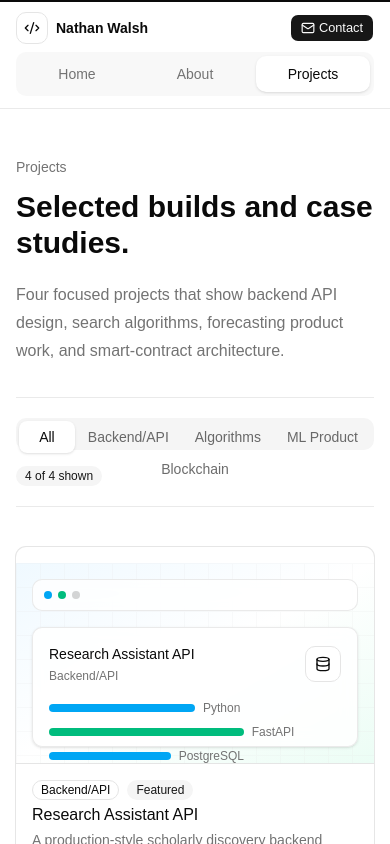
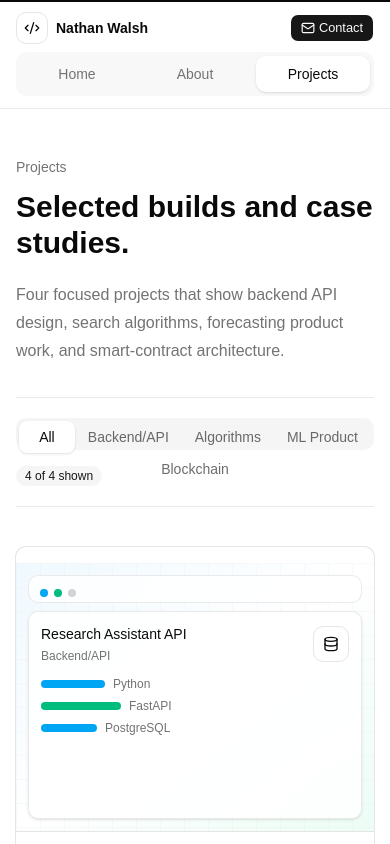
Before and after one commit to NathanWalash/portfolio, a React (Vite) app: page /projects in a window 390 px wide. Shown: the top 844 px of the page. Built offline with nearby package versions, Linux system fonts and the light colour scheme.

Commit message:
polish: add seo crawl files and mobile visual fixes

```diff
--- a/index.html
+++ b/index.html
@@ -9,6 +9,9 @@
       name="description"
       content="Nathan Walsh, full-stack developer and software engineer, building practical web apps with React, TypeScript, APIs, and reliable delivery workflows."
     />
+    <meta name="author" content="Nathan Walsh" />
+    <meta name="robots" content="index, follow" />
+    <link rel="canonical" href="https://www.nathanwalsh.me/" />
     <meta name="theme-color" content="#111827" />
     <meta property="og:title" content="Nathan Walsh | Full-Stack Developer" />
     <meta
@@ -16,6 +19,28 @@
       content="Developer portfolio for Nathan Walsh, focused on practical web apps, APIs, projects, and software engineering habits."
     />
     <meta property="og:type" content="website" />
+    <meta property="og:url" content="https://www.nathanwalsh.me/" />
+    <script type="application/ld+json">
+      {
+        "@context": "https://schema.org",
+        "@type": "Person",
+        "name": "Nathan Walsh",
+        "jobTitle": "Full-Stack Developer and Software Engineer",
+        "sameAs": [
+          "https://github.com/NathanWalash",
+          "https://www.linkedin.com/in/nathan-walsh1/"
+        ],
+        "knowsAbout": [
+          "Full-stack development",
+          "Software engineering",
+          "React",
+          "TypeScript",
+          "FastAPI",
+          "Python",
+          "Solidity"
+        ]
+      }
+    </script>
     <title>Nathan Walsh | Full-Stack Developer</title>
   </head>
   <body>
--- a/src/components/home/ProfileSystemPanel.tsx
+++ b/src/components/home/ProfileSystemPanel.tsx
@@ -16,11 +16,11 @@ const signalBars = ["w-8", "w-14", "w-11", "w-16", "w-10"]
 export function ProfileSystemPanel() {
   if (profile.profileImage.src) {
     return (
-      <div className="grid aspect-[4/3] place-items-center overflow-hidden rounded-lg border border-border bg-muted/50 sm:aspect-square">
+      <div className="grid aspect-square place-items-center overflow-hidden rounded-lg border border-border bg-muted/50">
         <img
           src={profile.profileImage.src}
           alt={profile.profileImage.alt}
-          className="size-full object-cover"
+          className="size-full object-cover object-center"
         />
       </div>
     )
--- a/src/components/projects/ProjectVisual.tsx
+++ b/src/components/projects/ProjectVisual.tsx
@@ -3,6 +3,8 @@ import { motion } from "motion/react"
 
 import { type Project } from "@/data/projects"
 import { cn } from "@/lib/utils"
+
+const stackBarWidths = ["basis-16", "basis-20", "basis-14", "basis-24"]
 
 const visualStyles = {
   "Backend/API": {
@@ -62,7 +64,7 @@ export function ProjectVisual({
   return (
     <div
       className={cn(
-        "relative isolate grid aspect-[16/9] place-items-center overflow-hidden bg-muted/40",
+        "relative isolate grid aspect-[4/3] place-items-center overflow-hidden bg-muted/40 min-[480px]:aspect-[16/9]",
         className,
       )}
     >
@@ -80,8 +82,8 @@ export function ProjectVisual({
           )}
         >
           <div className="absolute inset-0 bg-[linear-gradient(to_right,var(--border)_1px,transparent_1px),linear-gradient(to_bottom,var(--border)_1px,transparent_1px)] bg-[size:24px_24px] opacity-20" />
-          <div className="absolute inset-x-4 top-4 h-8 rounded-lg border border-border/80 bg-background/80 backdrop-blur" />
-          <div className="absolute left-7 top-7 flex gap-1.5">
+          <div className="absolute inset-x-3 top-3 h-7 rounded-lg border border-border/80 bg-background/80 backdrop-blur sm:inset-x-4 sm:top-4 sm:h-8" />
+          <div className="absolute left-6 top-[1.625rem] flex gap-1.5 sm:left-7 sm:top-7">
             <span className={cn("size-2 rounded-full", visual.accent)} />
             <span className={cn("size-2 rounded-full", visual.secondary)} />
             <span className="size-2 rounded-full bg-muted-foreground/30" />
@@ -92,7 +94,7 @@ export function ProjectVisual({
             whileInView={{ opacity: 1, y: 0 }}
             viewport={{ once: true }}
             transition={{ duration: 0.4, ease: "easeOut" }}
-            className="absolute inset-x-4 bottom-4 top-16 rounded-lg border border-border/80 bg-card/85 p-4 shadow-sm backdrop-blur"
+            className="absolute inset-x-3 bottom-3 top-12 rounded-lg border border-border/80 bg-card/85 p-3 shadow-sm backdrop-blur sm:inset-x-4 sm:bottom-4 sm:top-16 sm:p-4"
           >
             <div className="flex items-center justify-between gap-3">
               <div className="min-w-0">
@@ -111,20 +113,20 @@ export function ProjectVisual({
               </motion.div>
             </div>
 
-            <div className="mt-4 grid gap-2">
+            <div className="mt-3 grid gap-1.5 sm:mt-4 sm:gap-2">
               {visibleStack.map((item, index) => (
-                <div key={item} className="flex items-center gap-2">
+                <div
+                  key={item}
+                  className={cn(
+                    "flex min-w-0 items-center gap-2",
+                    index === 3 && "hidden min-[420px]:flex",
+                  )}
+                >
                   <motion.span
                     className={cn(
-                      "h-2 rounded-full",
+                      "h-2 shrink-0 rounded-full",
                       index % 2 === 0 ? visual.accent : visual.secondary,
-                      index === 0
-                        ? "w-1/2"
-                        : index === 1
-                          ? "w-2/3"
-                          : index === 2
-                            ? "w-5/12"
-                            : "w-7/12",
+                      stackBarWidths[index],
                     )}
                     initial={{ scaleX: 0 }}
                     whileInView={{ scaleX: 1 }}
```
Also changed, not shown: public/robots.txt (added), src/assets/pfp.jpg, 1 other file (tests, documents, lock files or other folders).
